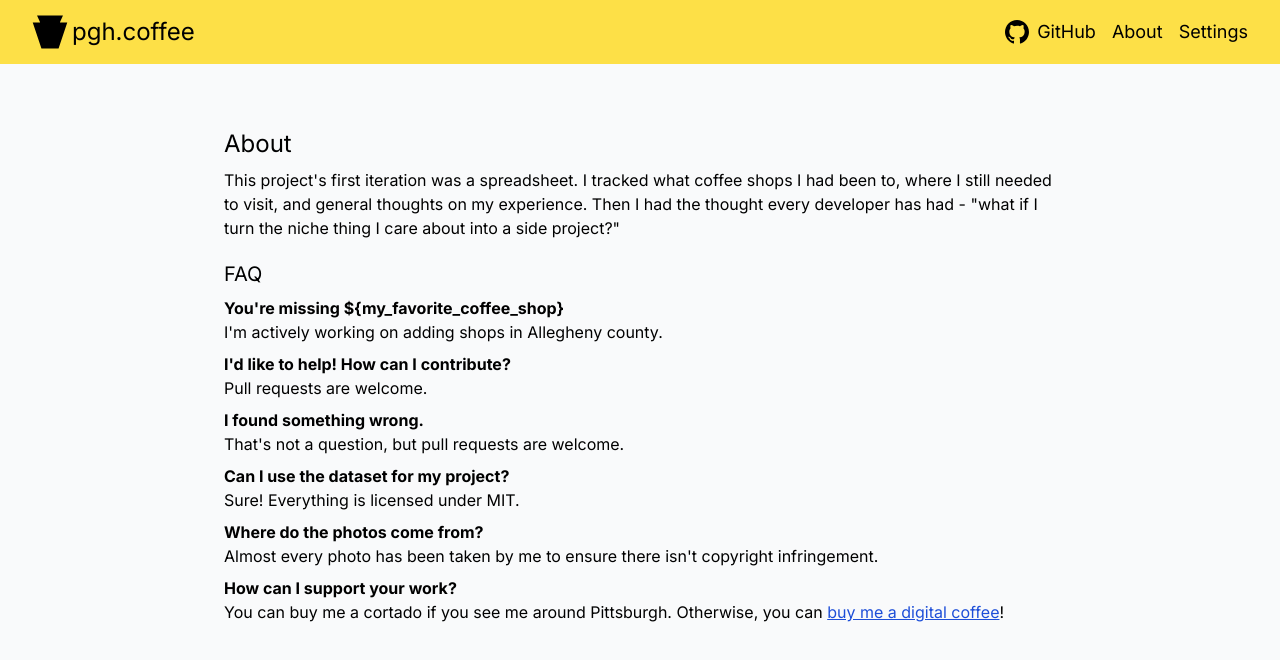
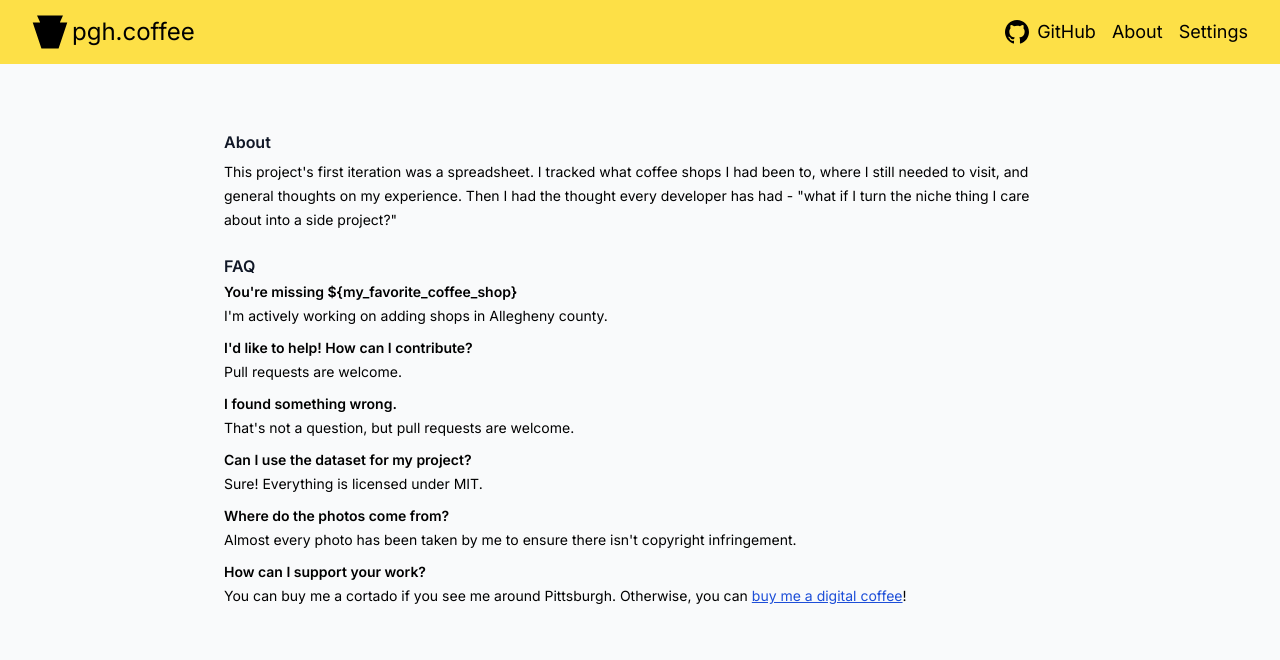
Before and after one commit to Johngeorgesample/pgh-coffee, a Next.js app: page /about in a window 1280 px wide. Shown: the top 660 px of the page. Built offline with nearby package versions, Linux system fonts and the light colour scheme.

Commit message:
New /about styles (#61)

```diff
--- a/app/about/page.tsx
+++ b/app/about/page.tsx
@@ -6,43 +6,43 @@ export default function About() {
   return (
     <>
       <div className="max-w-4xl mx-auto px-6 md:px-8 mt-16">
-        <h1 className="text-2xl text-bold mb-2">About</h1>
-        <p className="mb-5">
-        This project&apos;s first iteration was a spreadsheet. I tracked what coffee shops I had been to, where I still needed to visit, and general thoughts on my experience. Then I had the thought every developer has had - &quot;what if I turn the niche thing I care about into a side project?&quot;
+        <h1 className="text-base font-semibold leading-7 text-gray-900">About</h1>
+        <p className="mt-1 mb-5 text-sm leading-6">
+          This project&apos;s first iteration was a spreadsheet. I tracked what coffee shops I had been to, where I
+          still needed to visit, and general thoughts on my experience. Then I had the thought every developer has had -
+          &quot;what if I turn the niche thing I care about into a side project?&quot;
         </p>
       </div>
 
       <div className="max-w-4xl mx-auto px-6 md:px-8">
-        <h3 className="text-xl mb-2">FAQ</h3>
+        <h3 className="text-base font-semibold leading-7 text-gray-900">FAQ</h3>
 
         <QAndA
-          question="You&apos;re missing ${my_favorite_coffee_shop}"
-          answer="I&apos;m actively working on adding shops in Allegheny county."
+          question="You're missing ${my_favorite_coffee_shop}"
+          answer="I'm actively working on adding shops in Allegheny county."
         />
 
-        <QAndA
-          question="I&apos;d like to help! How can I contribute?"
-          answer="Pull requests are welcome."
-        />
+        <QAndA question="I'd like to help! How can I contribute?" answer="Pull requests are welcome." />
 
-        <QAndA
-          question="I found something wrong."
-          answer="That&apos;s not a question, but pull requests are welcome."
-        />
+        <QAndA question="I found something wrong." answer="That's not a question, but pull requests are welcome." />
 
-        <QAndA
-          question="Can I use the dataset for my project?"
-          answer="Sure! Everything is licensed under MIT."
-        />
+        <QAndA question="Can I use the dataset for my project?" answer="Sure! Everything is licensed under MIT." />
 
         <QAndA
           question="Where do the photos come from?"
-          answer="Almost every photo has been taken by me to ensure there isn&apos;t copyright infringement."
+          answer="Almost every photo has been taken by me to ensure there isn't copyright infringement."
         />
 
-      <p className="font-bold">How can I support your work?</p>
-      <p>You can buy me a cortado if you see me around Pittsburgh. Otherwise, you can <a className="underline text-blue-700" href="https://buymeacoffee.com/johngeorgesample" target="_blank">buy me a digital coffee</a>!</p>
-
+        <div className="mb-2 text-sm leading-6">
+          <p className="font-semibold">How can I support your work?</p>
+          <p>
+            You can buy me a cortado if you see me around Pittsburgh. Otherwise, you can{' '}
+            <a className="underline text-blue-700" href="https://buymeacoffee.com/johngeorgesample" target="_blank">
+              buy me a digital coffee
+            </a>
+            !
+          </p>
+        </div>
       </div>
     </>
   )
--- a/app/components/QAndA.tsx
+++ b/app/components/QAndA.tsx
@@ -5,8 +5,8 @@ interface IProps {
 
 export default function QandA(props: IProps) {
   return (
-    <div  className="mb-2">
-      <p className="font-bold">{props.question}</p>
+    <div  className="mb-2 text-sm leading-6">
+      <p className="font-semibold">{props.question}</p>
       <p>{props.answer}</p>
     </div>
   )
```
